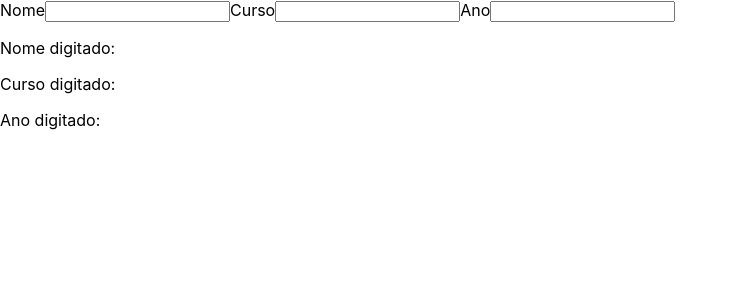
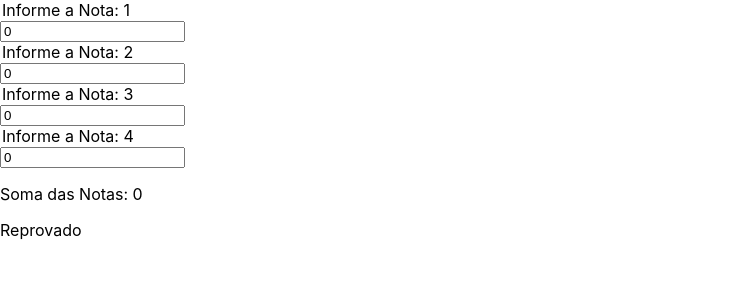
Before and after one commit to benemoreirac/AppReactCursoCFB, a React (Create React App) app: page / in a window 1280 px wide. Shown: the top 300 px of the page, without its empty margins (0-738 px from the left). Built offline with nearby package versions, Linux system fonts and the light colour scheme.

Commit message:
Elevação de State

```diff
--- a/src/App.js
+++ b/src/App.js
@@ -1,13 +1,12 @@
 import React from 'react'
 import './App.css'
-import ManipulaFormDois from './componentes/ManipulaFormDois'
-
+import ElevaState from './componentes/ElevaState'
 
 export default function App(){
 
   return(
     <>
-      <ManipulaFormDois/>
+      <ElevaState/>
     </>
   )
 }
--- /dev/null
+++ b/src/componentes/ElevaState.js
@@ -0,0 +1,29 @@
+import React, {useState} from 'react'
+import Nota from './Nota'
+import Resultado from './Resultado'
+
+export default function ElevaState(){
+    const [notas, setNotas] = useState({"nota1":"0","nota2":"0","nota3":"0","nota4":"0"})
+    const handleSetNotas = (e)=>{
+        if(e.target.getAttribute('nota')=='nota1'){
+            setNotas({"nota1":e.target.value,"nota2":notas.nota2,"nota3":notas.nota3,"nota4":notas.nota4})
+        } else if(e.target.getAttribute('nota')=='nota4'){
+            setNotas({"nota1":notas.nota1,"nota2":e.target.value,"nota3":notas.nota3,"nota4":notas.nota4})
+        }else if(e.target.getAttribute('nota')=='nota4'){
+            setNotas({"nota1":notas.nota1,"nota2":notas.nota2,"nota3":e.target.value,"nota4":notas.nota4})
+        }else if(e.target.getAttribute('nota')=='nota4'){
+            setNotas({"nota1":notas.nota1,"nota2":notas.nota2,"nota3":notas.nota3,"nota4":e.target.value})
+        }
+    }
+
+    return (
+        <>
+            <Nota num={1} nota={notas.nota1} setNotas={handleSetNotas}/>
+            <Nota num={2} nota={notas.nota2} setNotas={handleSetNotas}/>
+            <Nota num={3} nota={notas.nota3} setNotas={handleSetNotas}/>
+            <Nota num={4} nota={notas.nota4} setNotas={handleSetNotas}/>
+
+            <Resultado somaNotas={parseFloat(notas.nota1)+parseFloat(notas.nota2)+parseFloat(notas.nota3)+parseFloat(notas.nota4)}/>
+        </>
+    )
+}
--- /dev/null
+++ b/src/componentes/Nota.js
@@ -0,0 +1,10 @@
+import React from 'react'
+
+export default function Nota(props){
+    return (
+        <div>
+            <legend>Informe a Nota: {props.num}</legend>
+            <input type="text" value={props.nota} onChange={(e)=>props.setNotas(e.target.value)}></input>
+        </div>
+    )
+}
--- /dev/null
+++ b/src/componentes/Resultado.js
@@ -0,0 +1,10 @@
+import React from 'react'
+
+export default function Resultado(props){
+    return (
+        <div>
+            <p>Soma das Notas: {props.somaNotas}</p>
+            <p>{props.somaNotas >=60 ? "Aprovado" : "Reprovado"}</p>
+        </div>
+    )
+}
```
